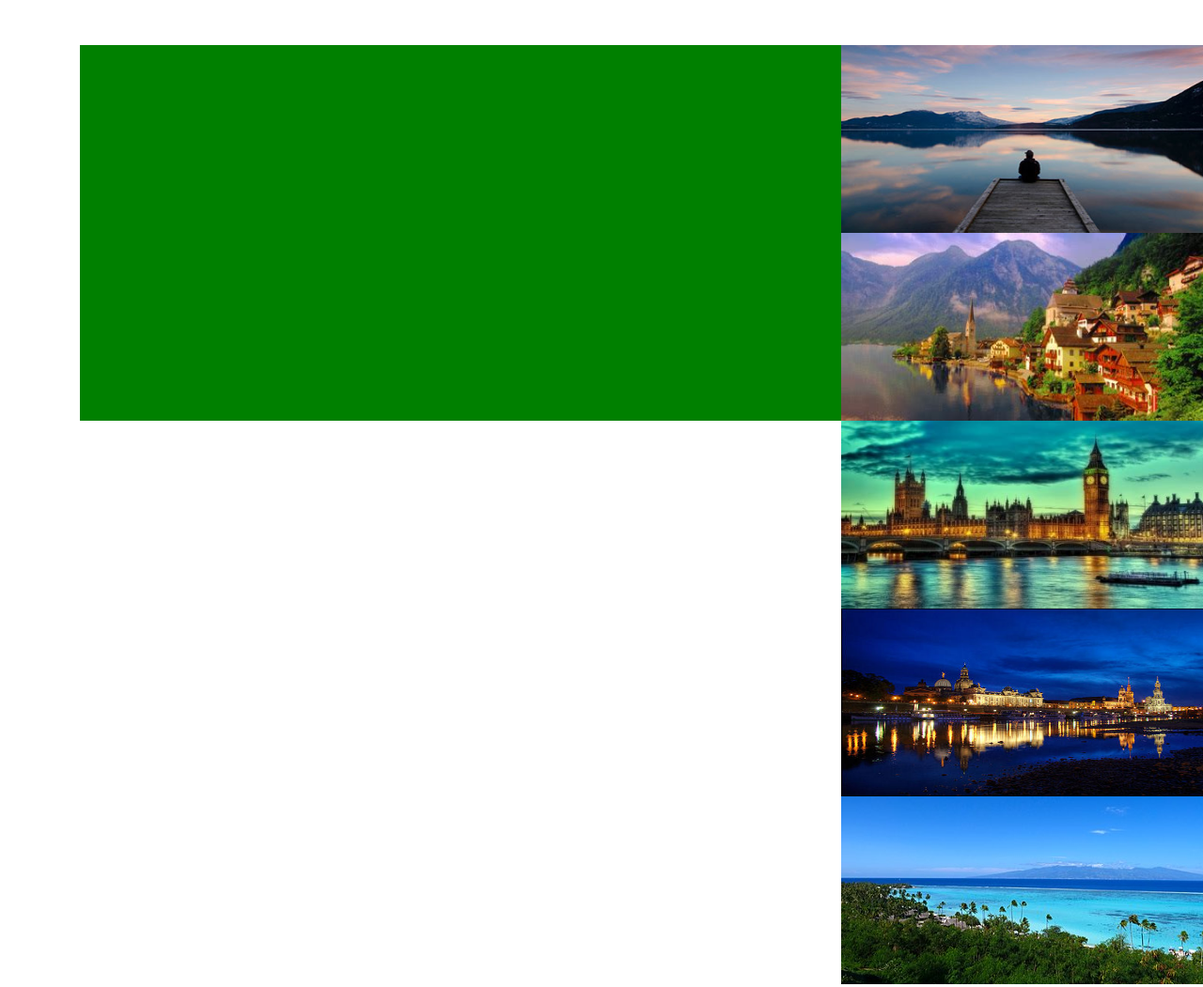
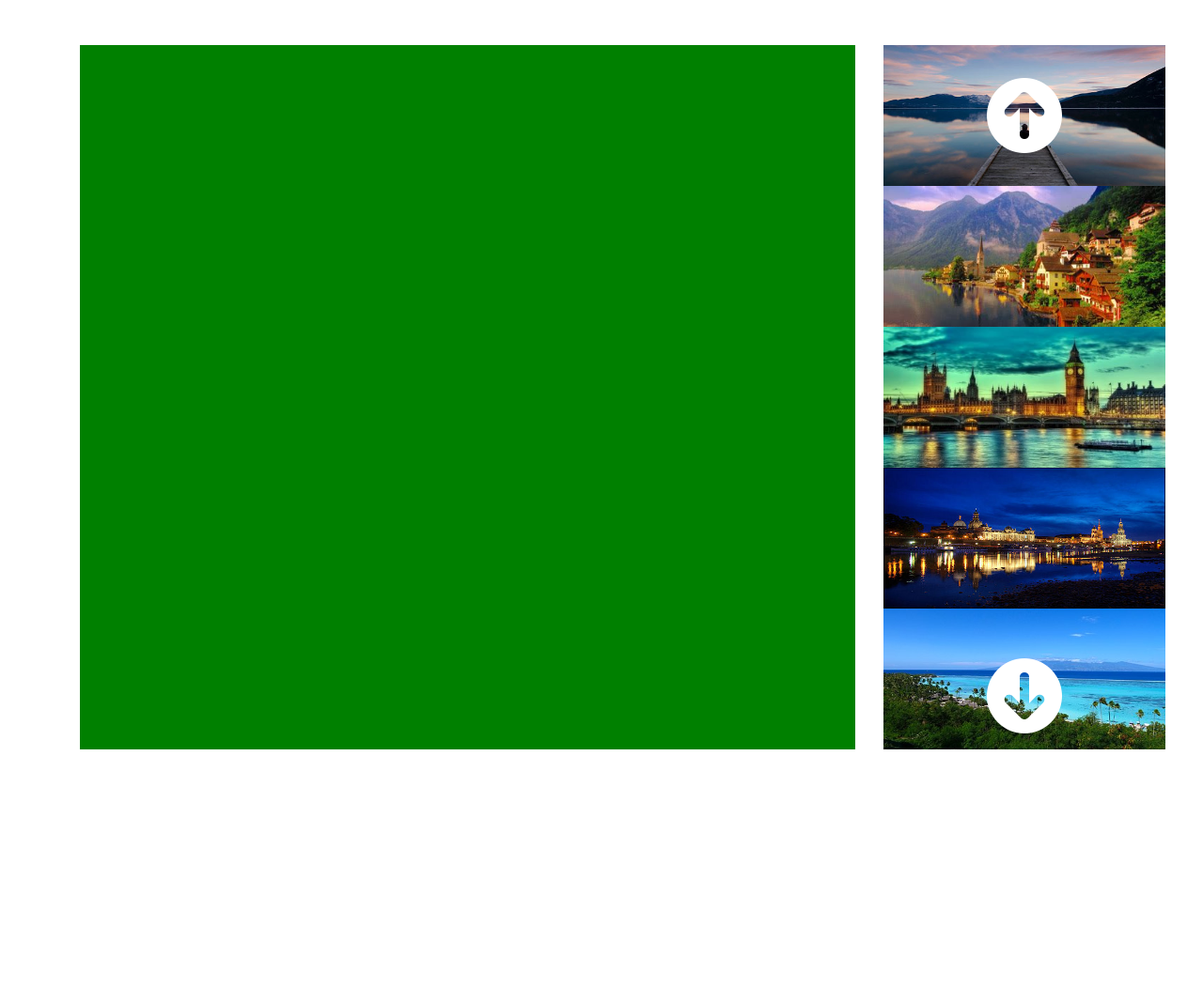
Before and after one commit to iamfrego/js-array-carousel, a plain HTML site: page index.html in a window 1280 px wide. Shown: the whole page at 94% size. After the commit the page ends 846 px from the top, so only its background shows below. Drawn offline with nearby package versions, Linux system fonts and the light colour scheme.

Commit message:
button positioned

```diff
--- a/assets/CSS/style.css
+++ b/assets/CSS/style.css
@@ -1,15 +1,30 @@
-.debug .selectedImage {
+.debug #selectedImage {
     background-color: green;
-    height: 400px;
-    width: 900px;
+    height: 100%;
+    width: 100%;
 }
 
-.debug .optionImage {
-    background-color: indigo;
+.container {
+    width: 2000px;
+}
+
+.optionImage {
+    width: 300px
+}
+
+.option img {
+    height: 150px;
     width: 300px;
 }
 
-.debug .option img {
-    height: 200px;
-    width: 400px;
+.buttons {
+    font-size: 5rem;
+    position: relative;
+    right: 80px;
 }
+
+.upBtn, .downBtn {
+    cursor: pointer;
+    margin: 1rem 0;
+    height: 100px;
+}
--- a/assets/JS/main.js
+++ b/assets/JS/main.js
@@ -25,13 +25,13 @@ const text = [
 
 
 const image = document.querySelector(`div.option`);
+const selectedImageToDisplay = document.getElementById('photo');
 
 
 for (let i = 0; (i < items.length); i++) {
 
-    const optionImage = `<div class="col imgContainer--${i}">
-                            <img src="${items[i]}" alt="">
+    const optionImage = `<div class="col-12 imgContainer--${i}">
+                            <img src="${items[i]}" alt="" id="photo" >
                         </div>`;
-    console.log(optionImage);
     image.innerHTML += optionImage;
 }
--- a/index.html
+++ b/index.html
@@ -5,27 +5,48 @@
         <meta http-equiv="X-UA-Compatible" content="IE=edge">
         <meta name="viewport" content="width=device-width, initial-scale=1.0">
         <title>Document</title>
-        <link rel="stylesheet" href="https://stackpath.bootstrapcdn.com/bootstrap/4.4.1/css/bootstrap.min.css" integrity="sha384-Vkoo8x4CGsO3+Hhxv8T/Q5PaXtkKtu6ug5TOeNV6gBiFeWPGFN9MuhOf23Q9Ifjh" crossorigin="anonymous">
+        <link rel="stylesheet"
+            href="https://cdnjs.cloudflare.com/ajax/libs/font-awesome/6.0.0-beta2/css/all.min.css"
+            integrity="sha512-YWzhKL2whUzgiheMoBFwW8CKV4qpHQAEuvilg9FAn5VJUDwKZZxkJNuGM4XkWuk94WCrrwslk8yWNGmY1EduTA=="crossorigin="anonymous"
+            referrerpolicy="no-referrer" />
+        <link rel="stylesheet"
+            href="https://stackpath.bootstrapcdn.com/bootstrap/4.4.1/css/bootstrap.min.css"
+            integrity="sha384-Vkoo8x4CGsO3+Hhxv8T/Q5PaXtkKtu6ug5TOeNV6gBiFeWPGFN9MuhOf23Q9Ifjh"
+            crossorigin="anonymous">
         <link rel="stylesheet" href="./assets/CSS/style.css">
     </head>
     <body class="debug">
 
         <main>
-            <div class="container d-flex my-5">
+            <div class="container my-5">
 
-                <div class="selectedImage">
+                <div class="row g-0">
+                    <div class="col-9">
+                        <div id="selectedImage">
+                        </div>
+                    </div>
+                    <div class="col-2">
+                        <div class="optionImage">
+                            <div class="row option">
+                            </div>
+                        </div>
+                    </div>
+                    <div class="col-1 d-flex">
+                        <div class="buttons d-flex justify-content-between
+                        flex-column">
+                            <div class="upBtn">
+                                <i class="fas fa-arrow-circle-up text-white"></i>
+                            </div>
+                            <div class="downBtn">
+                                <i class="fas fa-arrow-circle-down text-white"></i>
+                            </div>
+                        </div>
+                    </div>
 
                 </div>
 
-                <div class="optionImage">
-
-                    <div class="row option">
 
 
-
-                    </div>
-
-                </div>
             </div>
 
         </main>
```
